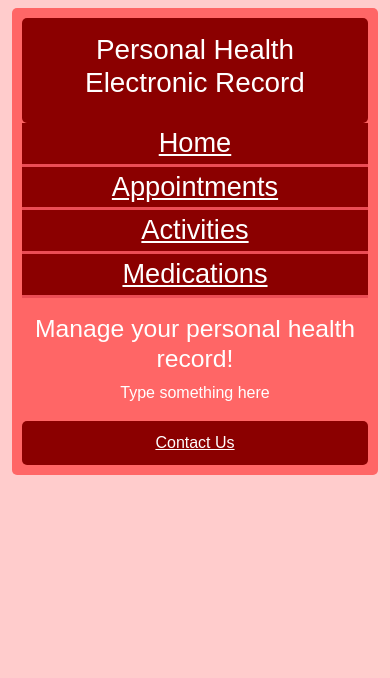
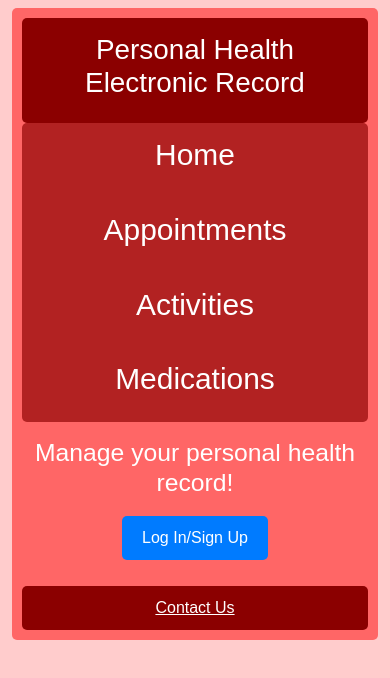
Before and after one commit to TonyMcAlpin/CSCI441_Project, a website: page public/views/index.html in a window 390 px wide. Drawn offline with nearby package versions, Linux system fonts and the light colour scheme.

Commit message:
Iris - minor css and html changes

```diff
--- a/public/css/main.css
+++ b/public/css/main.css
@@ -1,5 +1,5 @@
 
-    body{
+    body {
         font-family: Arial, sans-serif !important;
         text-align: center !important;
         background-color: #ffcccc !important;
@@ -11,20 +11,27 @@
         flex-direction: column !important;
     }
 
-    .indexHtml{
+    .indexHtml {
         height: auto !important;
     }
 
-    html, body{
+    html, body {
         height: 100% !important;
+        margin: 0;
     }
 
-    main{
-        flex:1 !important;
-        margin-bottom: 1rem !important;
+    .navbar, .container, .row, .col {
+        margin: 0;
+        padding: 0;
     }
 
-    #wrapper{
+    main {
+        flex: 1 !important;
+        margin-bottom: 1rem !important;
+        margin-top: 1rem !important;
+    }
+
+    #wrapper {
         width: 98%;
         margin: auto;
         background: #ff6666;
@@ -66,25 +73,42 @@
         text-align: center;
     }
 
+    #logo {
+        text-decoration: none;
+        color: white;
+    }
+
 @media (min-width: 375px){
-
 
     nav ul {
         list-style-type: none;
         padding-left: 0;
         font-size: 1.7em;
+        display: flex; /* to make list align horizontally */
+        justify-content: center;
+        margin: 0;
+        background-color: #B22222;
+        border-radius: 5px;
+        flex-wrap: wrap;
     }
     nav li {
-        background: #8b0000;
-        border-bottom: 3px solid #eb4d55;
+        border-bottom: none;
     }
-    nav a:link { color: white; }
-    nav a:visited {color: gray; }
-    nav a:hover { color: white;
-                    background: #8b0000; }
+    nav a:link, nav a:visited {
+        color: white;
+        padding: 10px 15px;
+        text-decoration: none;
+        display: block;
+        transition: padding 0.3s ease, font-size 0.3s ease;
+    }
+    nav a:hover {
+        /*color: white;
+        background: #8b0000;*/
+        background: #5f0000;
+    }
 
 
-    footer{
+    footer {
         margin-top: 10px;
         padding: 10px;
         background: #8b0000;
@@ -97,3 +121,46 @@
     footer a:hover { color: white;
                     background: gray }
 }
+
+@media (max-width: 768px) {
+    nav a:link, nav a:visited {
+        font-size: 1em;
+        padding: 8px 12px;
+    }
+
+    nav li {
+        margin-right: 15px;
+    }
+}
+
+@media (max-width: 480px) {
+    nav ul {
+        flex-direction: column;
+        align-items: center;
+    }
+
+    nav li {
+        margin-right: 0;
+        margin-bottom: 10px;
+    }
+
+    nav a:link, nave a:visited {
+        font-size: 1.1em;
+        padding: 10px;
+    }
+}
+
+.loginBtn {
+    display: inline-block;
+    margin: 10px;
+    padding: 10px 20px;
+    background-color: #007bff;
+    color: white;
+    text-decoration: none;
+    border-radius: 5px;
+    transition: background-color 0.3s ease;
+}
+
+.loginBtn:hover {
+    background-color: #0056b3;
+}
--- a/public/views/index.html
+++ b/public/views/index.html
@@ -11,7 +11,7 @@
 <body>
     <div id="wrapper">
         <header>
-          <h1>Personal Health Electronic Record</h1>
+          <h1><a href="index.html" id="logo">Personal Health Electronic Record</a></h1>
         </header>
         <nav>
           <ul>
@@ -23,7 +23,7 @@
          </nav>
           <main>
           <h2>Manage your personal health record!</h2>
-          <p>Type something here </p>
+          <a href="Login.html" class="loginBtn">Log In/Sign Up</a>
          </main>
          <footer><a href="contactus.html">Contact Us</a></footer>
       </div>
```
